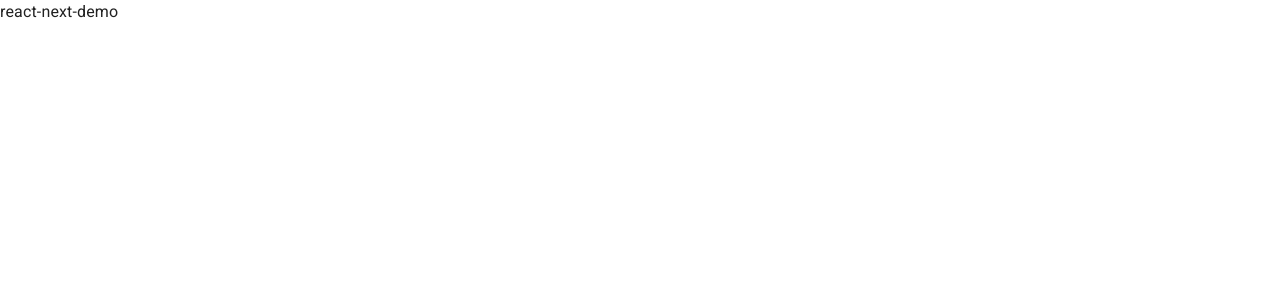
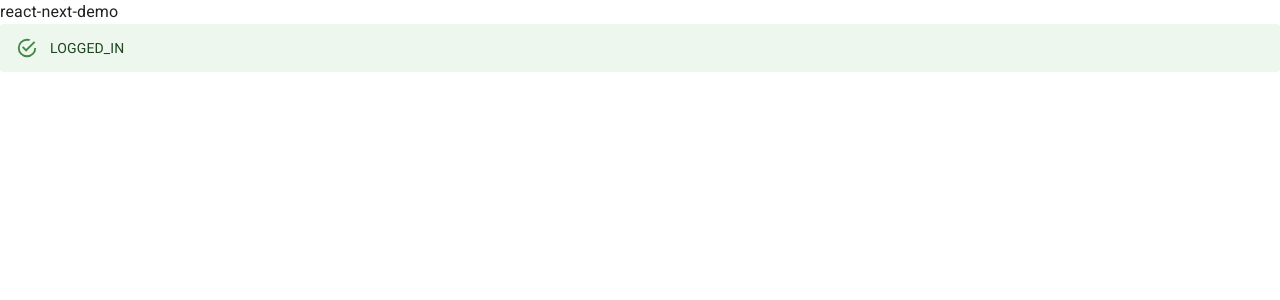
Before and after one commit to KASTINpl/react-next-starter, a Next.js app: page / in a window 1280 px wide. Shown: the top 300 px of the page. Built offline with nearby package versions, Linux system fonts and the light colour scheme.

Commit message:
BaseLayout and Index page components

```diff
--- /dev/null
+++ b/pages/_app.tsx
@@ -0,0 +1,18 @@
+import { CssBaseline } from '@material-ui/core'
+import type { AppProps } from 'next/app'
+import React from 'react'
+import AppStoreProvider from 'store/AppStoreProvider'
+import AppThemeProvider from 'ui/AppThemeProvider'
+
+const MyApp: React.FC<AppProps> = ({ Component, pageProps }) => {
+  return (
+    <AppStoreProvider>
+      <AppThemeProvider>
+        <CssBaseline />
+        <Component {...pageProps} />
+      </AppThemeProvider>
+    </AppStoreProvider>
+  )
+}
+
+export default MyApp
--- a/pages/index.tsx
+++ b/pages/index.tsx
@@ -1,7 +1,14 @@
-import React from 'react'
+import React, { useEffect } from 'react'
+import { useDispatch } from 'react-redux'
+import { AppDispatch } from 'store/AppStoreProvider'
+import { setSessionStatus } from 'store/session'
 import BaseLayout from 'ui/BaseLayout'
 
 const Home: React.FC = () => {
+  const dispatch: AppDispatch = useDispatch()
+  useEffect(() => {
+    dispatch(setSessionStatus('LOGGED_IN'))
+  }, [])
   return <BaseLayout title="react next demo">react-next-demo</BaseLayout>
 }
 
--- a/ui/BaseLayout/BaseLayout.tsx
+++ b/ui/BaseLayout/BaseLayout.tsx
@@ -1,19 +1,21 @@
-import { CssBaseline } from '@material-ui/core'
+import { Alert } from '@material-ui/core'
 import Head from 'next/head'
 import React from 'react'
-import AppThemeProvider from 'ui/AppThemeProvider'
+import { useSelector } from 'react-redux'
+import { getSessionStatus } from 'store/session'
 import { BaseLayoutProps } from './types'
 
 export const BaseLayout: React.FC<BaseLayoutProps> = ({ title, children }) => {
+  const status = useSelector(getSessionStatus)
   return (
-    <AppThemeProvider>
-      <CssBaseline />
+    <>
       <Head>
         <link rel="icon" href="/favicon.ico" />
         <meta name="viewport" content="initial-scale=1, width=device-width" />
         <title>{title}</title>
       </Head>
       {children}
-    </AppThemeProvider>
+      <Alert security="success">{status}</Alert>
+    </>
   )
 }
```
